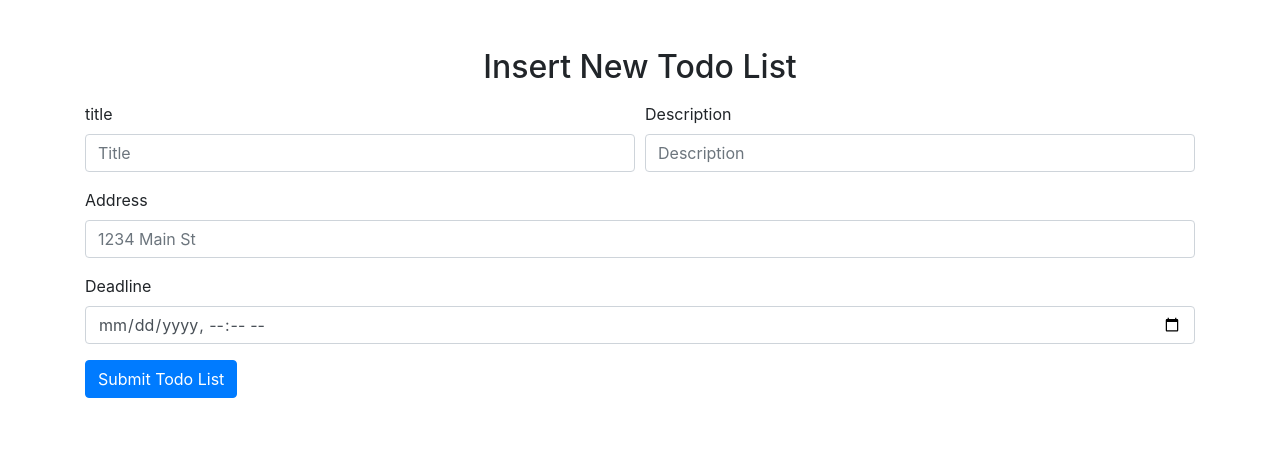
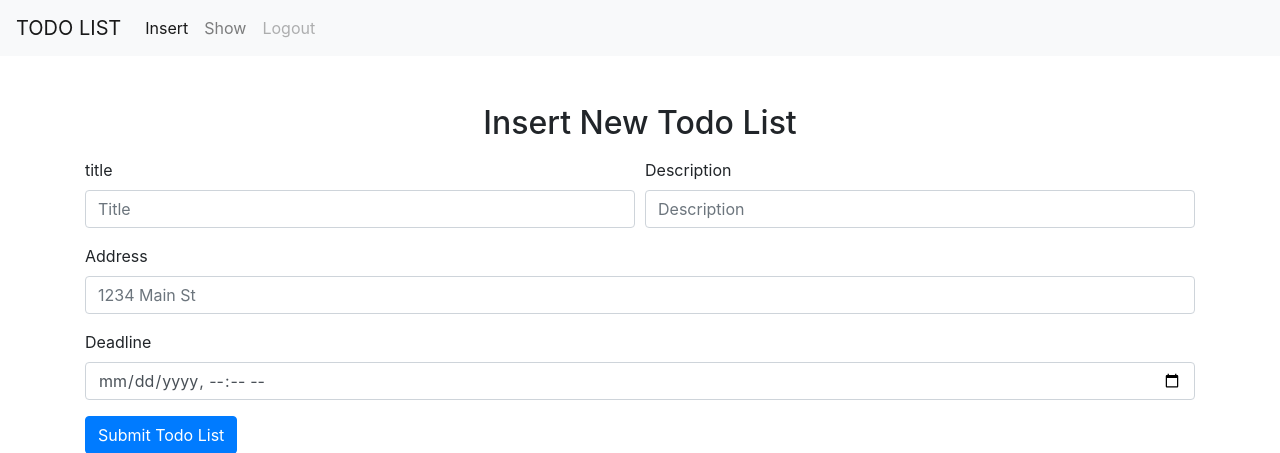
Before and after one commit to gendut31/todo-list-sederhana, a PHP site: page /addTodoList.php in a window 1280 px wide. Shown: the top 453 px of the page. Run offline with PHP 8.4, Linux system fonts and the light colour scheme.

Commit message:
tambahkan header

```diff
--- a/pages/addTodoList.php
+++ b/pages/addTodoList.php
@@ -8,6 +8,26 @@
     <title>TODO LIST</title>
 </head>
 <body>
+  <nav class="navbar navbar-expand-lg navbar-light bg-light">
+    <a class="navbar-brand" href="#">TODO LIST</a>
+    <button class="navbar-toggler" type="button" data-toggle="collapse" data-target="#navbarTogglerDemo02" aria-controls="navbarTogglerDemo02" aria-expanded="false" aria-label="Toggle navigation">
+      <span class="navbar-toggler-icon"></span>
+    </button>
+
+    <div class="collapse navbar-collapse" id="navbarTogglerDemo02">
+      <ul class="navbar-nav mr-auto mt-2 mt-lg-0">
+        <li class="nav-item active">
+          <a class="nav-link" href="#">Insert</a>
+        </li>
+        <li class="nav-item">
+          <a class="nav-link" href="#">Show</a>
+        </li>
+        <li class="nav-item">
+          <a class="nav-link disabled" href="#" tabindex="-1" aria-disabled="true">Logout</a>
+        </li>
+      </ul>
+    </div>
+  </nav>
   <div class="container mt-lg-5">
     <form>
       <div class="form-row text-center">
```
